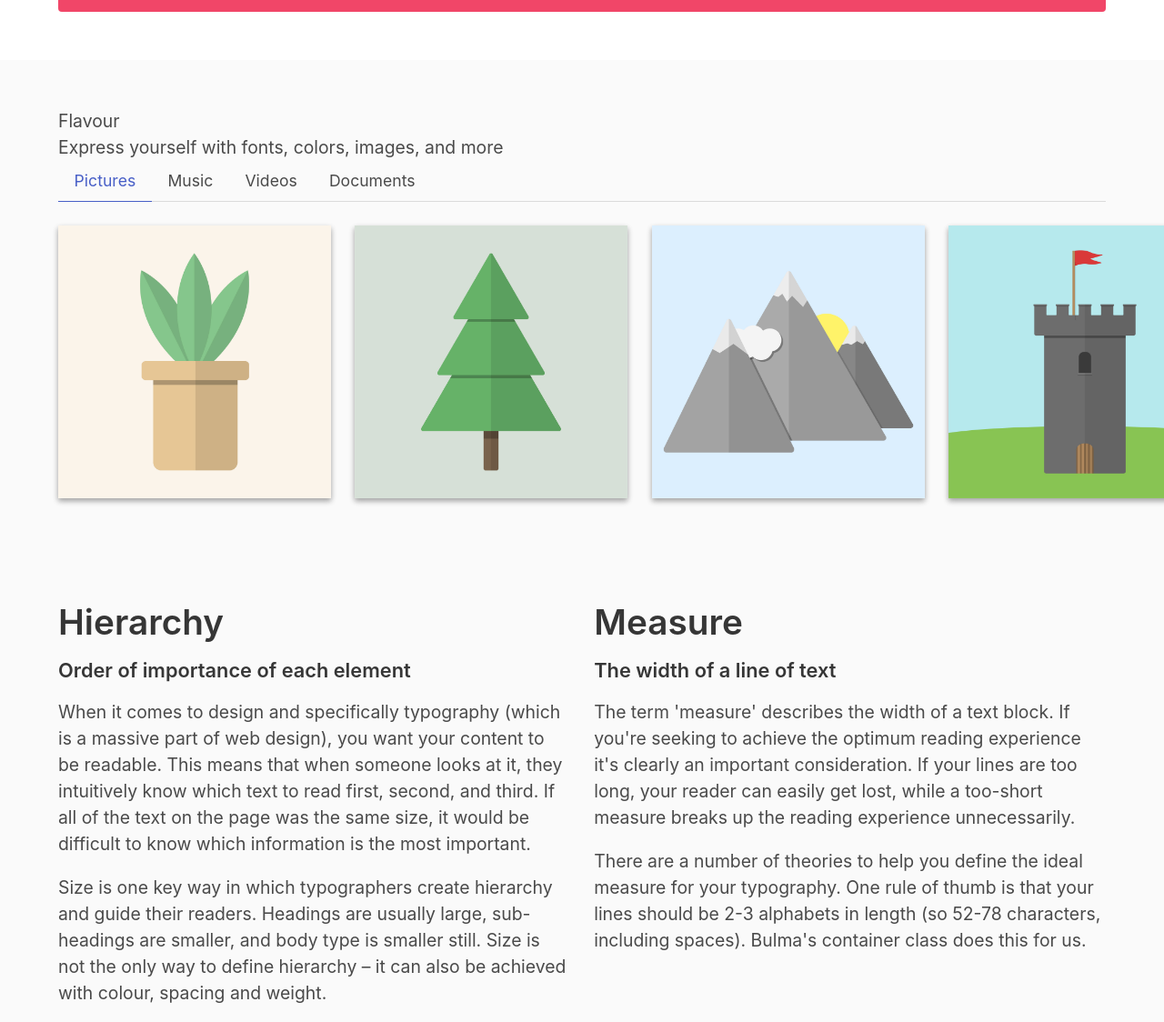
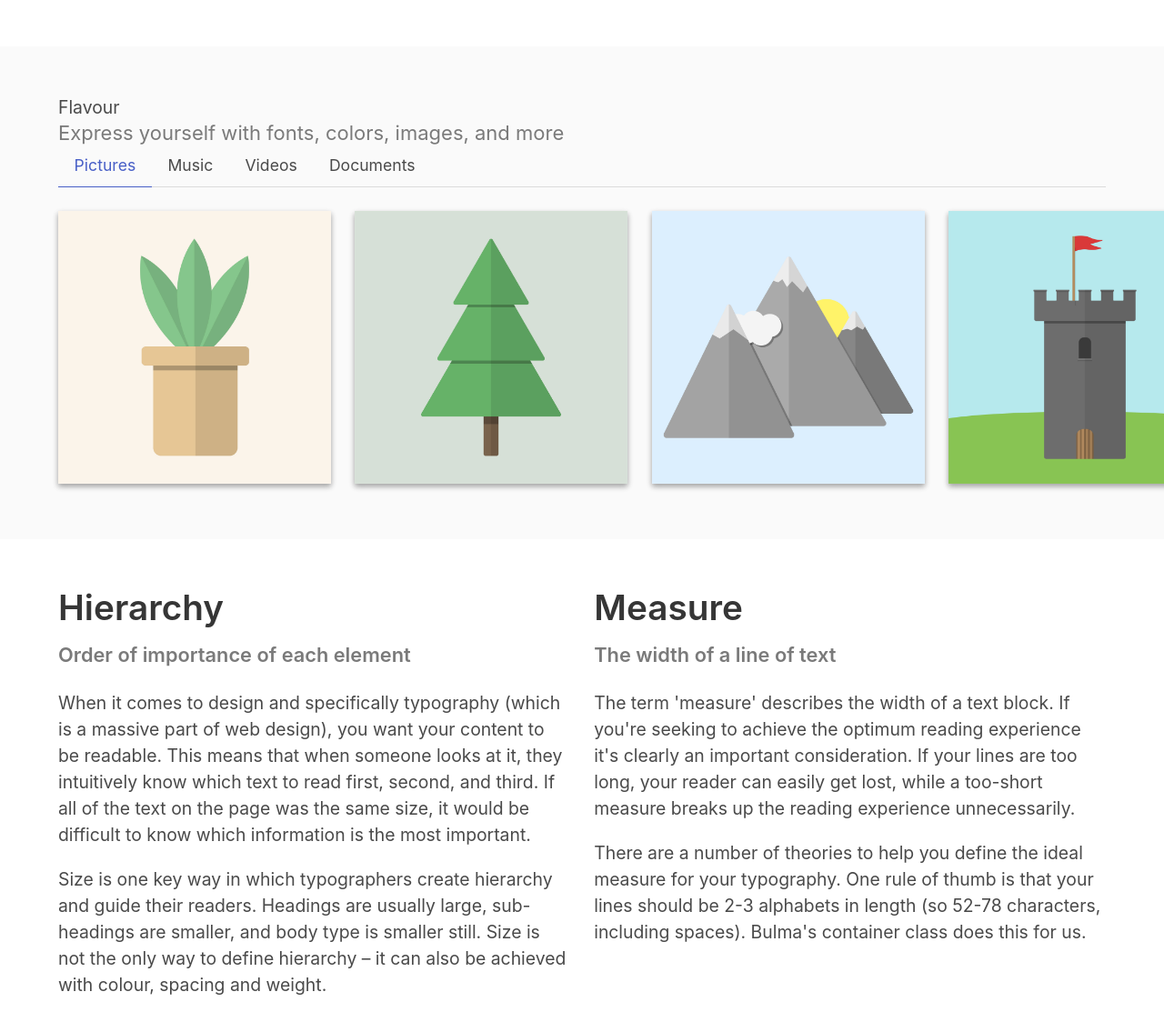
Before and after one commit to jdmar3-comp426/a02-devinjd23, a website: page index.html in a window 1280 px wide. Shown: the part 2243-3367 px from the top of the page at 91% size. Drawn offline with nearby package versions, Linux system fonts and the light colour scheme; a web font is replaced by a local one.

Commit message:
subtitles

```diff
--- a/index.html
+++ b/index.html
@@ -25,7 +25,7 @@
     <div class="container">
         <div class="content">
             <h1 class="title">CSS Frameworks</h1>
-            <h5 class="">How to use a framework effectively</h5>
+            <h5 class="subtitle has-text-grey">How to use a framework effectively</h5>
             <p>
 	    	When it comes to developing websites, design can be a very fun aspect.
 		But in reality we often don't want to spend hours writing CSS.
@@ -89,7 +89,7 @@
     <div class="container">
         <div class="">
             <h1 class="">Flavour</h1>
-            <h5 class="">Express yourself with fonts, colors, images, and more</h5>
+            <h5 class="subtitle has-text-grey">Express yourself with fonts, colors, images, and more</h5>
         </div>
         <div class="tabs">
             <ul>
@@ -115,13 +115,13 @@
         </div>
     </div>
 </section>
-<section class="section">
+<section class="section has-background-white">
     <div class="container">
         <div class="content">
             <div class="columns">
                 <div class="column">
                     <h1 class="">Hierarchy</h1>
-                    <h5 class="">Order of importance of each element</h5>
+                    <h5 class="subtitle has-text-grey">Order of importance of each element</h5>
                     <p>
 		    	When it comes to design and specifically typography (which is a massive part of web design), you want your content to be readable.
 			This means that when someone looks at it, they intuitively know which text to read first, second, and third.
@@ -135,7 +135,7 @@
                 </div>
                 <div class="column">
                     <h1 class="">Measure</h1>
-                    <h5 class="">The width of a line of text</h5>
+                    <h5 class="subtitle has-text-grey">The width of a line of text</h5>
                     <p>
 		    	The term 'measure' describes the width of a text block.
 		    	If you're seeking to achieve the optimum reading experience it's clearly an important consideration.
```
